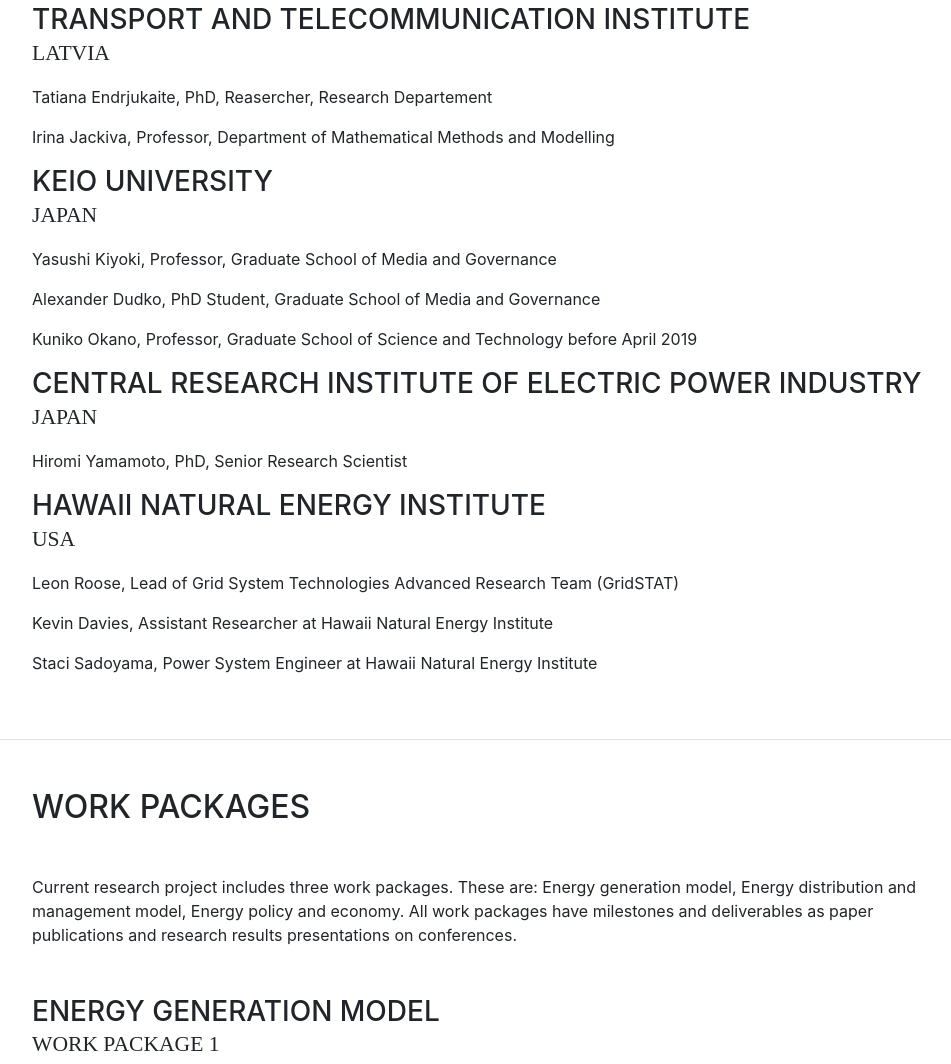
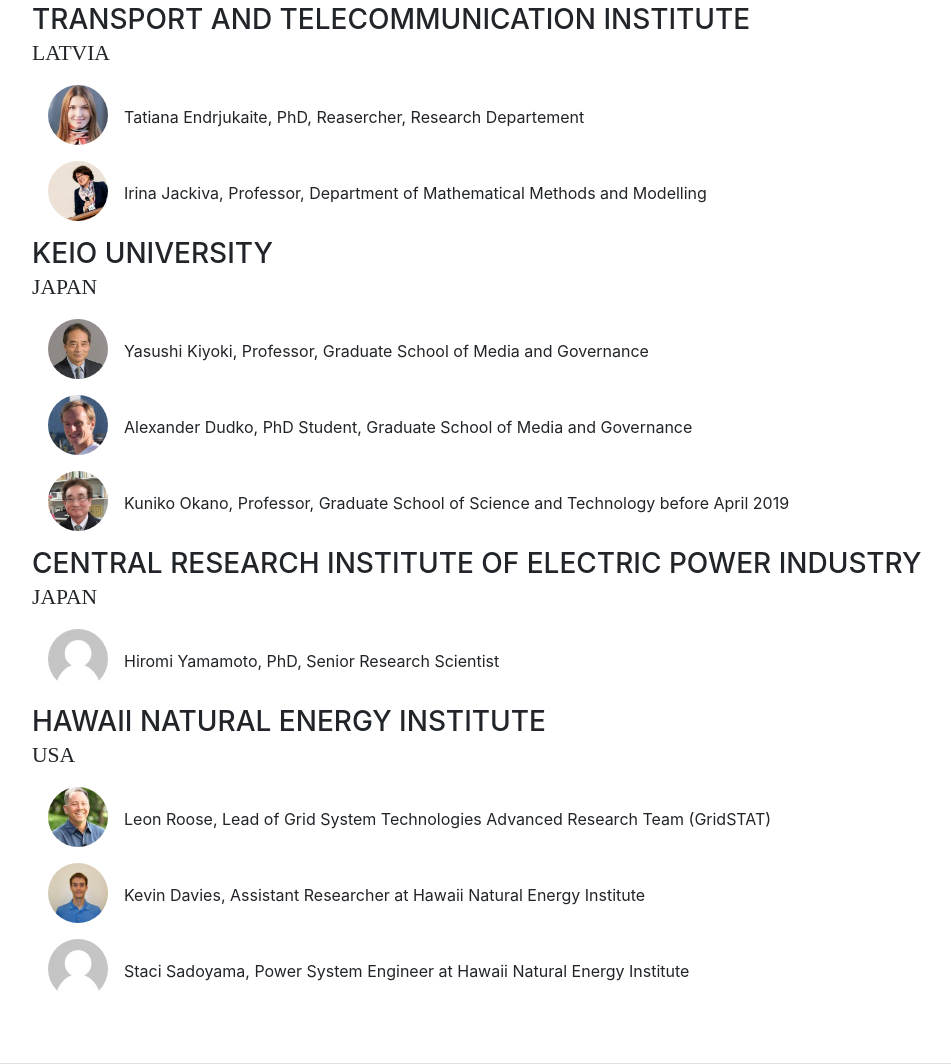
Before and after one commit to tatyna/Energy-project, a website with bundled scripts: page EnergyProjectWeb/index.html in a window 1280 px wide. Shown: the part 3045-4109 px from the top of the page, without its empty margins (288-1239 px from the left). Built offline with nearby package versions, Linux system fonts and the light colour scheme; a web font is replaced by a local one.

Commit message:
Added participants avatars

```diff
--- a/EnergyProjectWeb/index.html
+++ b/EnergyProjectWeb/index.html
@@ -186,8 +186,14 @@
             <div class="resume-content mr-auto">
               <h3 class="mb-0">Transport and Telecommunication Institute</h3>
               <div class="subheading mb-3">Latvia</div>
-              <p>Tatiana Endrjukaite, PhD, Reasercher, Research Departement</p>
-              <p>Irina Jackiva, Professor, Department of Mathematical Methods and Modelling</p>
+              <div class="media m-3">
+                <img src="img/avatars/tatiana.jpeg" alt="Tatiana Endrjukaite" class="mr-3 rounded-circle" style="width:60px;">
+                <div class="media-body align-self-end"><p>Tatiana Endrjukaite, PhD, Reasercher, Research Departement</p></div>
+              </div>
+              <div class="media m-3">
+                <img src="img/avatars/ivl.jpeg" alt="Irina Jackiva" class="mr-3 rounded-circle" style="width:60px;">
+                <div class="media-body align-self-end"><p>Irina Jackiva, Professor, Department of Mathematical Methods and Modelling</p></div>
+              </div>
             </div>
           </div>
 
@@ -197,9 +203,18 @@
               <!-- <div>Science and Technology campus</div>
               <div>Shonan Fujisawa Campus</div> -->
               <div class="subheading mb-3">Japan</div>
-              <p>Yasushi Kiyoki, Professor, Graduate School of Media and Governance </p>
-              <p>Alexander Dudko, PhD Student, Graduate School of Media and Governance </p>
-              <p>Kuniko Okano, Professor, Graduate School of Science and Technology before April 2019 </p>
+              <div class="media m-3">
+                <img src="img/avatars/kiyoki.jpeg" alt="Yasushi Kiyoki" class="mr-3 rounded-circle" style="width:60px;">
+                <div class="media-body align-self-end"><p>Yasushi Kiyoki, Professor, Graduate School of Media and Governance </p></div>
+              </div>
+              <div class="media m-3">
+                <img src="img/avatars/alexander.jpeg" alt="Alexander Dudko" class="mr-3 rounded-circle" style="width:60px;">
+                <div class="media-body align-self-end"><p>Alexander Dudko, PhD Student, Graduate School of Media and Governance </p></div>
+              </div>
+              <div class="media m-3">
+                <img src="img/avatars/okano.jpg" alt="Kuniko Okano" class="mr-3 rounded-circle" style="width:60px;">
+                <div class="media-body align-self-end"><p>Kuniko Okano, Professor, Graduate School of Science and Technology before April 2019 </p></div>
+              </div>
             </div>
             <!-- <div class="resume-date text-md-right">
               <span class="text-primary">August 2002 - May 2006</span>
@@ -210,7 +225,10 @@
             <div class="resume-content mr-auto">
               <h3 class="mb-0">Central Research Institute of Electric Power Industry</h3>
               <div class="subheading mb-3">Japan</div>
-              <p>Hiromi Yamamoto, PhD, Senior Research Scientist </p>
+              <div class="media m-3">
+                <img src="img/avatars/avatar.jpeg" alt="Hiromi Yamamoto" class="mr-3 rounded-circle" style="width:60px;">
+                <div class="media-body align-self-end"><p>Hiromi Yamamoto, PhD, Senior Research Scientist</p></div>
+              </div>
             </div>
           </div>
 
@@ -218,9 +236,18 @@
               <div class="resume-content mr-auto">
                 <h3 class="mb-0">Hawaii Natural Energy Institute</h3>
                 <div class="subheading mb-3">USA</div>
-                <p>Leon Roose, Lead of Grid System Technologies Advanced Research Team (GridSTAT)</p>
-                <p>Kevin Davies, Assistant Researcher at Hawaii Natural Energy Institute</p>
-                <p>Staci Sadoyama, Power System Engineer at Hawaii Natural Energy Institute</p>
+                <div class="media m-3">
+                  <img src="img/avatars/leon.jpeg" alt="Leon Roose" class="mr-3 rounded-circle" style="width:60px;">
+                  <div class="media-body align-self-end"><p>Leon Roose, Lead of Grid System Technologies Advanced Research Team (GridSTAT)</p></div>
+                </div>
+                <div class="media m-3">
+                  <img src="img/avatars/kevin.jpeg" alt="Kevin Davies" class="mr-3 rounded-circle" style="width:60px;">
+                  <div class="media-body align-self-end"><p>Kevin Davies, Assistant Researcher at Hawaii Natural Energy Institute</p></div>
+                </div>
+                <div class="media m-3">
+                  <img src="img/avatars/avatar.jpeg" alt="Staci Sadoyama" class="mr-3 rounded-circle" style="width:60px;">
+                  <div class="media-body align-self-end"><p>Staci Sadoyama, Power System Engineer at Hawaii Natural Energy Institute</p></div>
+                </div>
               </div>
             </div>
 
```
Also changed, not shown: EnergyProjectWeb/img/avatars/alexander.jpeg (added), EnergyProjectWeb/img/avatars/avatar.jpeg (added), EnergyProjectWeb/img/avatars/ivl.jpeg (added), EnergyProjectWeb/img/avatars/kevin.jpeg (added), EnergyProjectWeb/img/avatars/kiyoki.jpeg (added), EnergyProjectWeb/img/avatars/leon.jpeg (added), EnergyProjectWeb/img/avatars/okano.jpg (added), EnergyProjectWeb/img/avatars/tatiana.jpeg (added).
